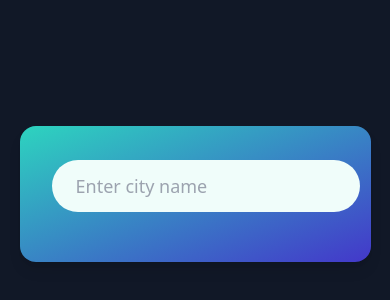
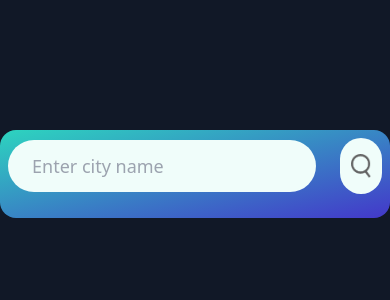
Before and after one commit to JOHN-gif1224/Weather-App, a plain HTML site: page index.html in a window 390 px wide. Shown: the part 248-548 px from the top of the page. Drawn offline with nearby package versions, Linux system fonts and the light colour scheme.

Commit message:
Ajustement de l'aspect sur smartphones

```diff
--- a/index.html
+++ b/index.html
@@ -16,7 +16,10 @@
 
 <body class="bg-gray-900 min-h-screen flex items-center justify-center">
     <!-- Carte principale contenant l'application météo -->
-    <div class="card bg-gradient-to-br from-teal-400 to-indigo-700 text-white rounded-2xl w-[90%] max-w-[470px] mx-auto mt-10 p-8 text-center shadow-lg">
+    <div
+        class="card bg-gradient-to-br from-teal-400 to-indigo-700 text-white rounded-2xl w-full max-w-full mx-0 mt-0 p-2
+        sm:w-[90%] sm:max-w-[470px] sm:mx-auto sm:mt-10 sm:p-8 sm:text-center sm:shadow-lg"
+    >
         <!-- Section de recherche de ville -->
         <div class="search w-full flex items-center justify-between mb-4 gap-2">
             <!-- Champ de saisie pour le nom de la ville -->
```
